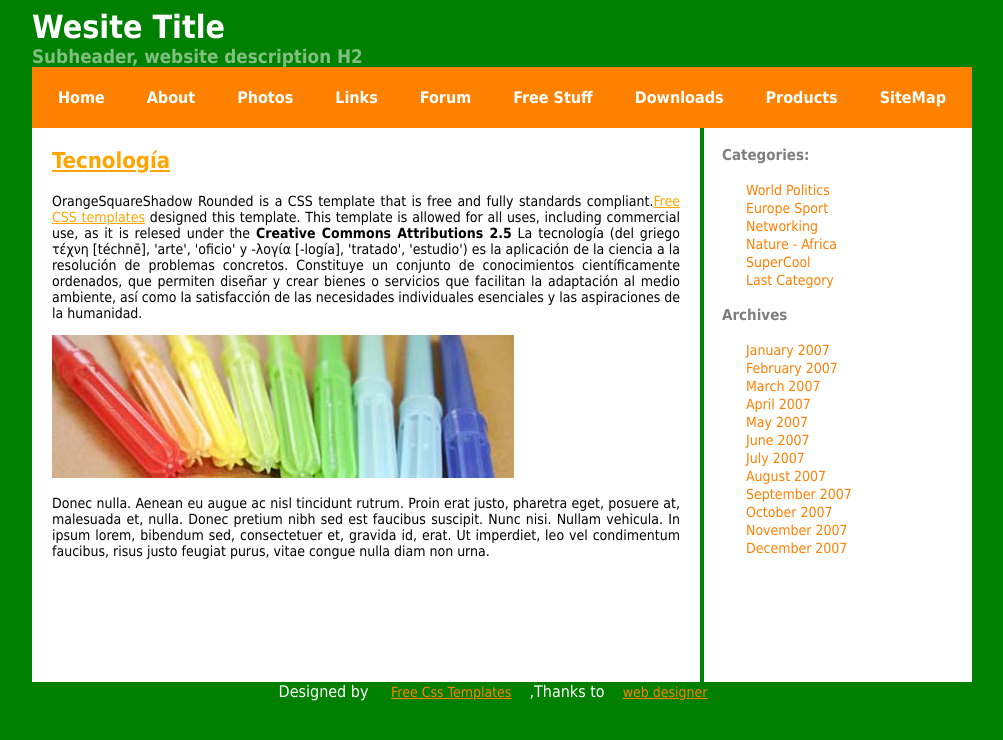
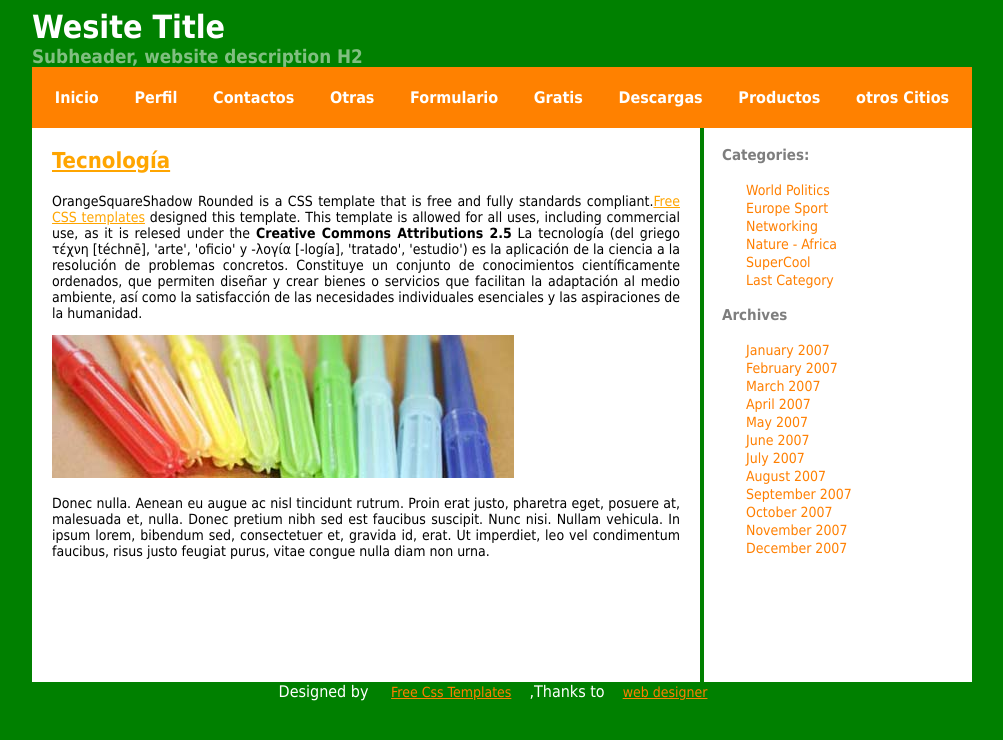
Before and after one commit to Jonathan141999/Prueba1, a plain HTML site: page index.html in a window 1280 px wide. Shown: the whole page, without its empty margins (138-1141 px from the left). Drawn offline with Linux system fonts and the light colour scheme.

Commit message:
MenuCorregido

```diff
--- a/index.html
+++ b/index.html
@@ -13,15 +13,15 @@
 
     	<nav>
     		<ul>
-    			<li><a href="#">Home</a></li>
-    			<li><a href="#">About</a></li>
-    			<li><a href="#">Photos</a></li>
-    			<li><a href="#">Links</a></li>
-    			<li><a href="#">Forum</a></li>
-    			<li><a href="#">Free Stuff</a></li>
-    			<li><a href="#">Downloads</a></li>
-    			<li><a href="#">Products</a></li>
-    			<li><a href="#">SiteMap</a></li>
+    			<li><a href="#">Inicio</a></li>
+    			<li><a href="#">Perfil</a></li>
+    			<li><a href="#">Contactos</a></li>
+    			<li><a href="#">Otras</a></li>
+    			<li><a href="#">Formulario</a></li>
+    			<li><a href="#">Gratis</a></li>
+    			<li><a href="#">Descargas</a></li>
+    			<li><a href="#">Productos</a></li>
+    			<li><a href="#">otros Citios</a></li>
     		</ul>
     	</nav>
         <div class="general">
```
